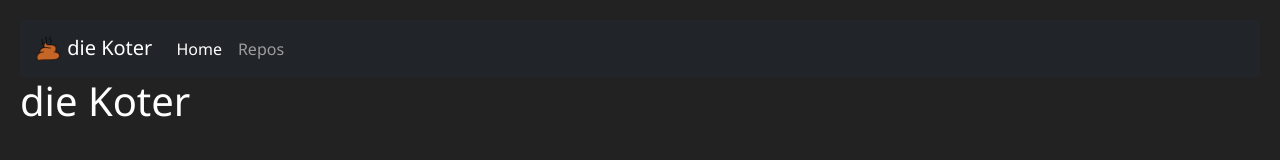
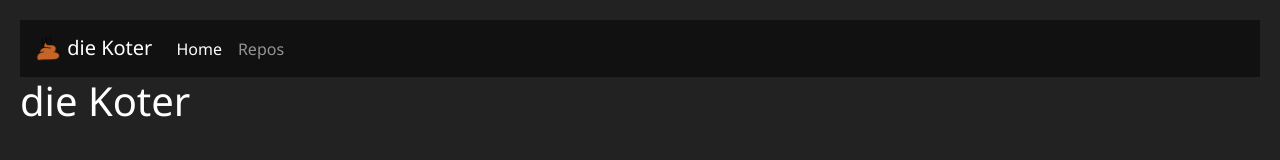
Before and after one commit to die-Koter/die-koter.github.io, a plain HTML site: page index.html in a window 1280 px wide. Drawn offline with nearby package versions, Linux system fonts and the light colour scheme.

Commit message:
Update index.html

```diff
--- a/index.html
+++ b/index.html
@@ -12,7 +12,7 @@
   </head>
 
   <body>
-    <nav class="navbar navbar-expand-lg navbar-dark bg-dark" style="padding: -20px -20px 0 -20px">
+    <nav class="navbar navbar-expand-lg navbar-dark" style="padding: -20px -20px 0 -20px; background-color: #111;">
       <div class="container-fluid">
         <a class="navbar-brand" href="./">
           <img src="images/scheiße.png" height="30" width="30" class="d-inline-block align-text-top" alt="" />
```
